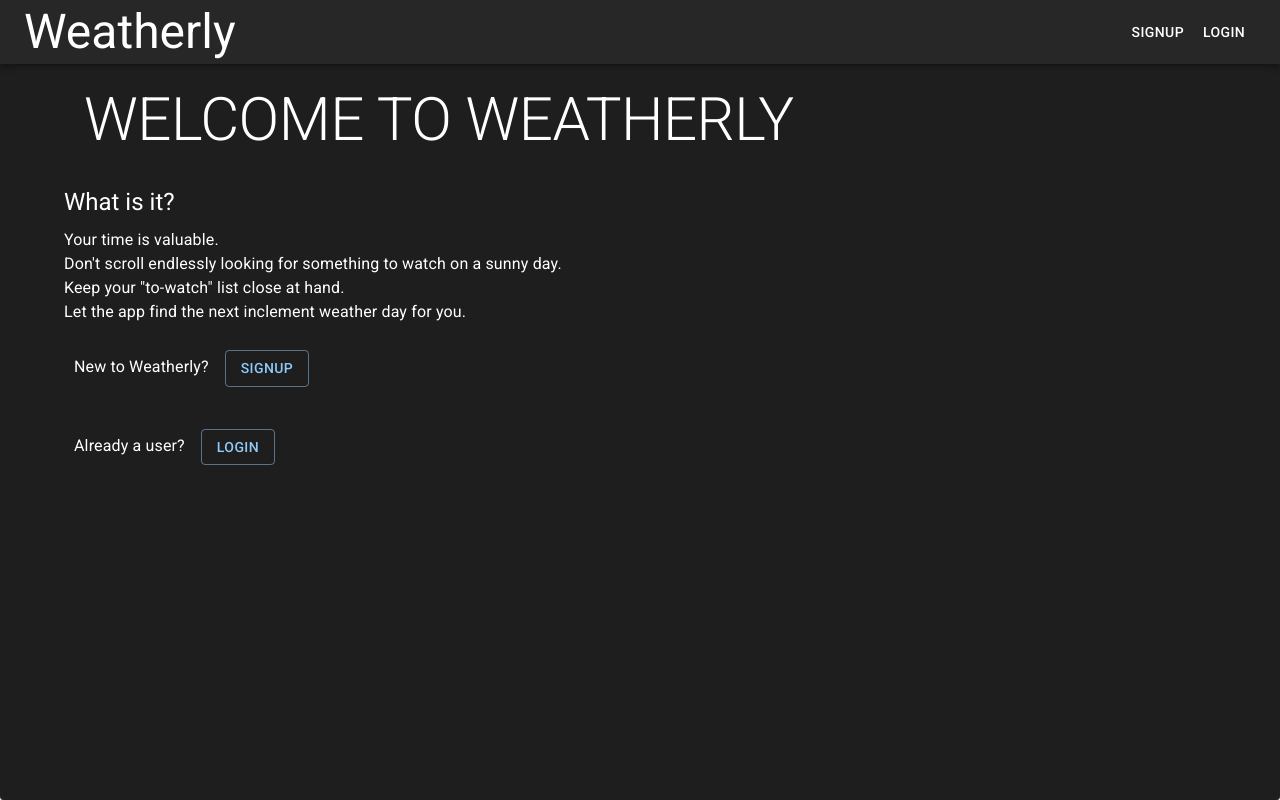
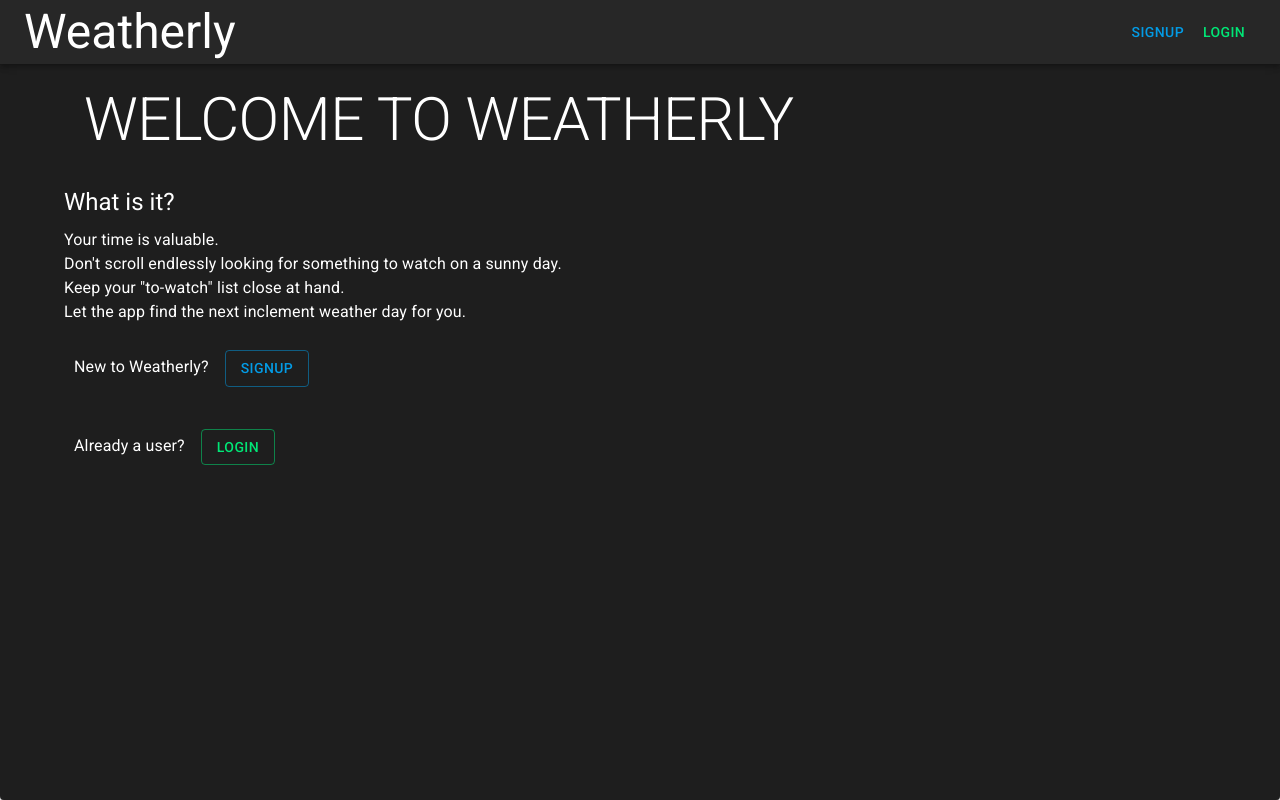
Before and after one commit to PeteDarinzo/Weatherly-Frontend, a React (Create React App) app: page / in a window 1280 px wide. Built offline with nearby package versions, Linux system fonts and the light colour scheme; no server answers.

Commit message:
change colors

```diff
--- a/src/Components/App.js
+++ b/src/Components/App.js
@@ -8,6 +8,7 @@ import jwt_decode from "jwt-decode";
 import { fetchForecastFromAPI, saveUserData, sendMovieToAPI, fetchTitlesFromAPI } from '../Actions/actions';
 import { useDispatch, useSelector } from "react-redux";
 import Paper from '@mui/material/Paper';
+import { green } from '@mui/material/colors';
 
 import { createTheme, ThemeProvider } from '@mui/material/styles';
 
@@ -17,6 +18,10 @@ function App() {
   const theme = createTheme({
     palette: {
       mode: "dark",
+      primary: {
+        main: '#039be5',
+      },
+      secondary: green,
     },
   });
 
--- a/src/Components/Home.js
+++ b/src/Components/Home.js
@@ -62,7 +62,11 @@ const Home = () => {
       <Stack spacing={4}>
 
         <ListItem>
-          <Typography variant="h4" sx={{ fontStyle: "italic", textAlign: "center", margin: "20px" }}>"{WEATHER_PROVERBS[proverbNum]}"</Typography>
+          <Typography
+            // variant="body"
+            sx={{ fontStyle: "italic", textAlign: "center", margin: "auto", mt: 5, fontSize: "2rem" }}
+            // color="primary"
+          >"{WEATHER_PROVERBS[proverbNum]}"</Typography>
         </ListItem>
 
         <ListItem>
@@ -95,6 +99,7 @@ const Home = () => {
               variant="outlined"
               sx={{ m: 4 }}
               size="large"
+              color="primary"
             >
               SEE FULL FORECAST</Button>
           </Grid>
@@ -119,6 +124,7 @@ const Home = () => {
               variant="outlined"
               sx={{ m: 4 }}
               size="large"
+              color="primary"
             >
               SEE ALL MOVIES</Button>
           </Grid>
--- a/src/Components/HomeAnon.js
+++ b/src/Components/HomeAnon.js
@@ -40,6 +40,7 @@ const HomeAnon = () => {
                 to="/signup"
                 variant="outlined"
                 sx={{ m: 2 }}
+                color="primary"
               >Signup</Button>
             </Typography>
             <Typography
@@ -49,7 +50,9 @@ const HomeAnon = () => {
                 component={Link}
                 to="/login"
                 variant="outlined"
-                sx={{ m: 2 }}>Login</Button>
+                sx={{ m: 2 }}
+                color="secondary"
+              >Login</Button>
             </Typography>
           </Box>
         </Grid>
--- a/src/Components/LoginForm.js
+++ b/src/Components/LoginForm.js
@@ -75,7 +75,7 @@ const LoginForm = ({ login }) => {
                 type="submit"
                 size="large"
                 variant="contained"
-                color="info">Submit</Button>
+                color="primary">Submit</Button>
             </FormControl>
           </form>
         </Grid>
--- a/src/Components/NavBar.js
+++ b/src/Components/NavBar.js
@@ -37,7 +37,11 @@ const NavBar = ({ loggedIn, logout }) => {
       <AppBar position="static">
         <Toolbar>
 
-          <Typography variant="h3" component="div" sx={{ flexGrow: 1 }}>
+          <Typography
+            variant="h3"
+            component="div"
+            sx={{ flexGrow: 1 }}
+            >
             Weatherly
           </Typography>
           <div>
@@ -101,17 +105,17 @@ const NavBar = ({ loggedIn, logout }) => {
               : (<>
                 {loggedIn
                   ? (<>
-                    <Button component={NavLink} to="/home" color="inherit">Home</Button>
+                    <Button component={NavLink} to="/home" color="secondary">Home</Button>
                     <Button component={NavLink} to="/search" color="inherit">Search</Button>
                     <Button component={NavLink} to="/forecast" color="inherit">Forecast</Button>
                     <Button component={NavLink} to="/movies" color="inherit">Movies</Button>
                     <Button component={NavLink} to="/profile" color="inherit">Profile</Button>
-                    <Button component={NavLink} to="/home" onClick={logout} color="inherit">Logout</Button>
+                    <Button component={NavLink} to="/home" onClick={logout} color="warning">Logout</Button>
                   </>
                   )
                   : (<>
-                    <Button component={NavLink} to="/signup" color="inherit">Signup</Button>
-                    <Button component={NavLink} to="/login" color="inherit">Login</Button>
+                    <Button component={NavLink} to="/signup" color="primary">Signup</Button>
+                    <Button component={NavLink} to="/login" color="secondary">Login</Button>
                   </>
                   )}
               </>)
--- a/src/Components/SearchComponents/MovieSearchForm.js
+++ b/src/Components/SearchComponents/MovieSearchForm.js
@@ -64,7 +64,7 @@ const MovieSearchForm = ({ getMovies }) => {
             <Button
               type="submit"
               variant="contained"
-              color="info"
+              color="primary"
               size="large">Search</Button>
           </FormControl>
         </form>
--- a/src/Components/SignupForm.js
+++ b/src/Components/SignupForm.js
@@ -98,7 +98,7 @@ const SignupForm = ({ register }) => {
                 size="large"
                 type="submit"
                 variant="contained"
-                color="info">Submit</Button>
+                color="primary">Submit</Button>
             </FormControl>
           </form>
         </Grid>
```
